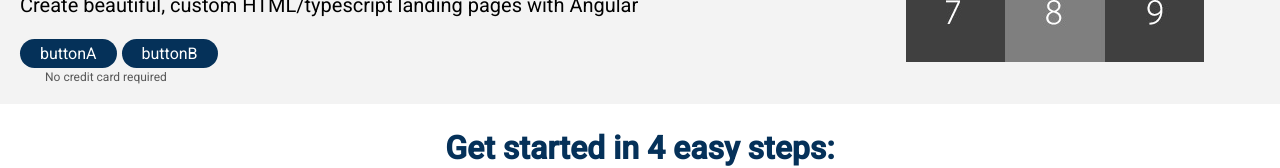
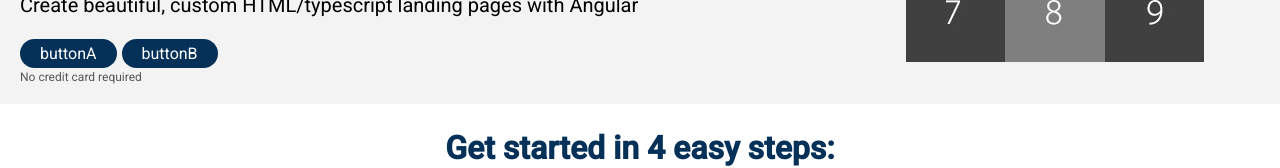
Before and after one commit to MikeQDev/angular-landing-page-template, an Angular app: page / in a window 1280 px wide. Shown: the part 305-473 px from the top of the page. Built offline with nearby package versions, Linux system fonts and the light colour scheme.

Commit message:
dont indent below-button text

```diff
--- a/src/app/header/header.component.scss
+++ b/src/app/header/header.component.scss
@@ -65,9 +65,9 @@ p.below-button-text {
       .description-section {
         max-width: 70%;
       }
-      p.below-button-text {
+      /*p.below-button-text {
         margin: 0 0 0 25px;
-      }
+      }*/
     }
     .image-block {
       width: 30%;
```
